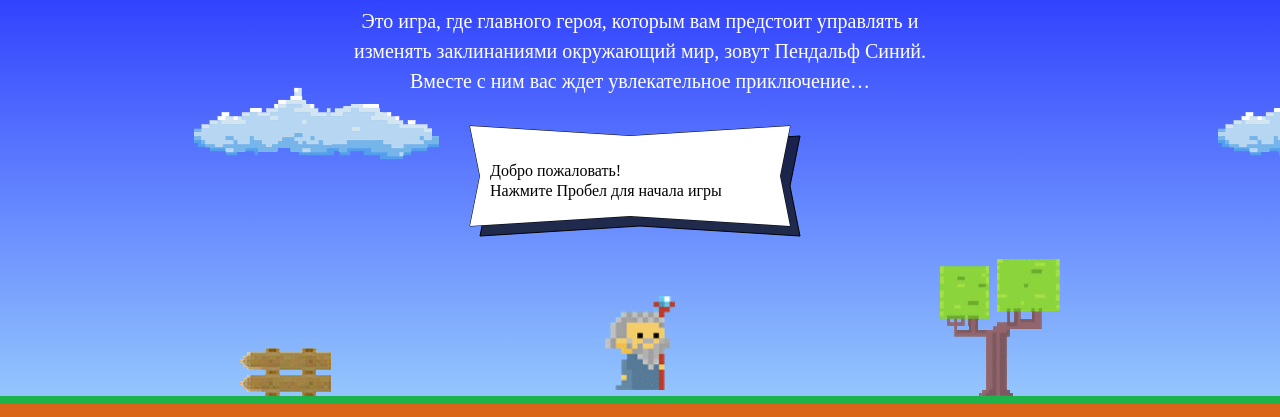
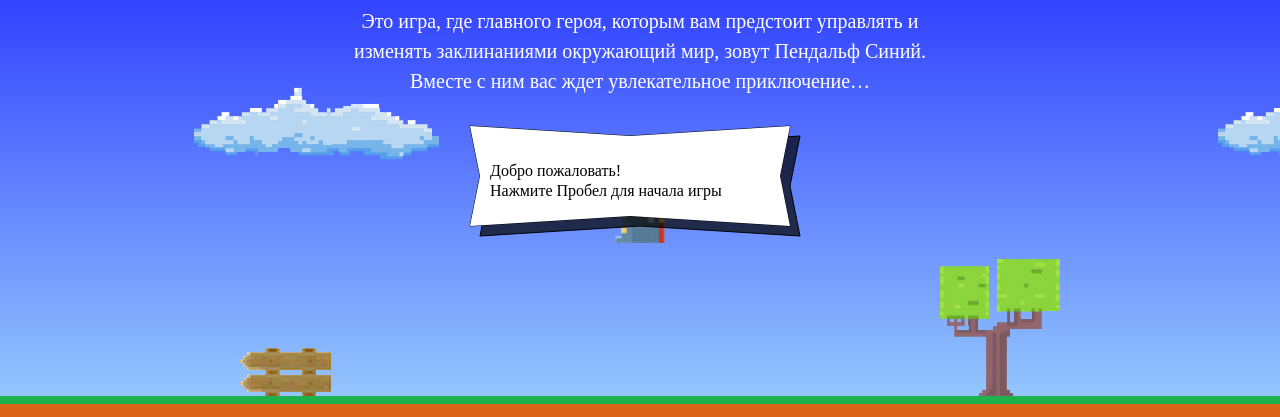
Before and after one commit to kondrse/207684-code-and-magick-19, a website: page index.html in a window 1280 px wide. Shown: the part 203-620 px from the top of the page. Drawn offline with Linux system fonts and the light colour scheme; a web font is replaced by a local one.

Commit message:
исправил высоту появления мага

```diff
--- a/index.html
+++ b/index.html
@@ -199,7 +199,7 @@
     };
 
     var getWizardY = function(height) {
-        return Math.round(height*2/3);
+        return Math.round(height/3 -getWizardHeight()/2);
     };
 </script>
 <script src="js/game.js"></script>
```
